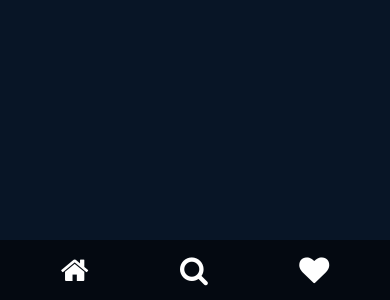
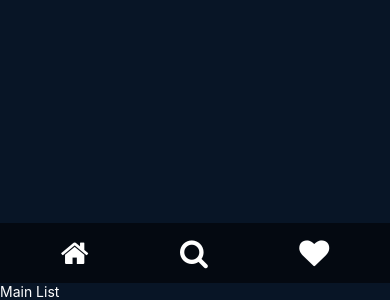
Before and after one commit to Kronos892/ProjectArt, a React Native app: screen / in a window 390 px wide. Shown: the part 544-844 px from the top of the page. Built offline with nearby package versions, Linux system fonts and the light colour scheme.

Commit message:
Add new files

```diff
--- a/App.js
+++ b/App.js
@@ -1,15 +1,37 @@
 import { StatusBar } from 'expo-status-bar';
 import { StyleSheet, Text, View } from 'react-native';
 import Navbar from './components/navbar';
+import SearchScreen from './screens/search-screen';
+import MainScreen from './screens/main-screen';
+import FavScreen from './screens/favourite-screen';
+import ViewScreen from './screens/view-screen';
+import { useState } from 'react';
+
+export const SCREEN_NAMES = {
+  MAIN: 'main',
+  SEARCH: 'search',
+  FAV: 'favourite',
+  VIEW: 'view',
+};
 
 export default function App() {
+
+  const [currentScreen, setCurrentScreen] = useState(SCREEN_NAMES.MAIN)
   return (
     <View style={styles.container}>
       <StatusBar style="auto"/>
-      <Navbar style={styles.Navbar}></Navbar>
+      <Navbar style={styles.Navbar} selectScreen={setCurrentScreen} currentScreen={currentScreen}></Navbar>
+
+      {currentScreen === SCREEN_NAMES.MAIN && <MainScreen/>}
+      {currentScreen === SCREEN_NAMES.SEARCH && <SearchScreen/>}
+      {currentScreen === SCREEN_NAMES.FAV && <FavScreen/>}
+      {currentScreen === SCREEN_NAMES.VIEW && <ViewScreen/>}
+
+
+
     </View>
   );
-}
+};
 
 const styles = StyleSheet.create({
   container: {
@@ -19,11 +41,14 @@ const styles = StyleSheet.create({
     justifyContent: 'flex-end',
   },
   Navbar: {
-
+    display: 'flex',
     backgroundColor: '#fff',
     justifyContent: 'flex-end',
-    alignItems: 'flex-end',
+    bottom: 0,
 
+  },
+  Text: {
+    color: "#fff",
   }
 
 });
--- a/components/navbar.js
+++ b/components/navbar.js
@@ -1,18 +1,27 @@
 import React from "react";
 import { View, Text, StyleSheet, Image } from "react-native";
 import { FontAwesome5, FontAwesome } from '@expo/vector-icons'
+import { SCREEN_NAMES } from "../App";
 
 
-const iconSize = 30;
-const Navbar = () => {
+const selectedSize = 35;
+const nonSelectedSize = 30;
+const Navbar = ({selectScreen, curentScreen}) => {
     return (
         <View style={style.View}>
-            <FontAwesome name="home" color={'#fff'} size={iconSize} />
-            <FontAwesome name="search" color={'#fff'} size={iconSize} />
-            <FontAwesome name="heart" color={'#fff'} size={iconSize} />
+            <FontAwesome name="home" color={'#fff'} size={
+                curentScreen === SCREEN_NAMES.MAIN ? selectedSize : nonSelectedSize
+            }/>
+            <FontAwesome name="search" color={'#fff'} size={
+                curentScreen === SCREEN_NAMES.SEARCH ? selectedSize : nonSelectedSize
+            }/>
+            <FontAwesome name="heart" color={'#fff'} size={
+                curentScreen === SCREEN_NAMES.FAV ? selectedSize : nonSelectedSize
+            }/>
+
         </View>
     )
-}
+};
 
 const style = StyleSheet.create({
     Text: {
--- a/screens/favourite-screen.js
+++ b/screens/favourite-screen.js
@@ -0,0 +1,18 @@
+import { StatusBar } from 'expo-status-bar';
+import { StyleSheet, Text, View } from 'react-native';
+
+const FavouriteScreen = () => {
+    return(
+        <View>
+            <Text style={styles.Text}>fav List</Text>
+        </View>
+    )
+};
+
+const styles = StyleSheet.create({
+    Text: {
+        color: "#fff"
+    }
+});
+
+export default FavouriteScreen;
--- a/screens/main-screen.js
+++ b/screens/main-screen.js
@@ -0,0 +1,18 @@
+import { StatusBar } from 'expo-status-bar';
+import { StyleSheet, Text, View } from 'react-native';
+
+const MainScreen = () => {
+    return(
+        <View>
+            <Text style={styles.Text}>Main List</Text>
+        </View>
+    )
+};
+
+const styles = StyleSheet.create({
+    Text: {
+        color: "#fff"
+    }
+});
+
+export default MainScreen;
--- a/screens/search-screen.js
+++ b/screens/search-screen.js
@@ -0,0 +1,18 @@
+import { StatusBar } from 'expo-status-bar';
+import { StyleSheet, Text, View } from 'react-native';
+
+const SearchScreen = () => {
+    return(
+        <View>
+            <Text style={styles.Text}>search menu</Text>
+        </View>
+    )
+};
+
+const styles = StyleSheet.create({
+    Text: {
+        color: "#fff"
+    }
+});
+
+export default SearchScreen;
--- a/screens/view-screen.js
+++ b/screens/view-screen.js
@@ -0,0 +1,18 @@
+import { StatusBar } from 'expo-status-bar';
+import { StyleSheet, Text, View } from 'react-native';
+
+const ViewScreen = () => {
+    return(
+        <View>
+            <Text style={styles.Text}>Mail List</Text>
+        </View>
+    )
+};
+
+const styles = StyleSheet.create({
+    Text: {
+        color: "#fff"
+    }
+});
+
+export default ViewScreen;
```
